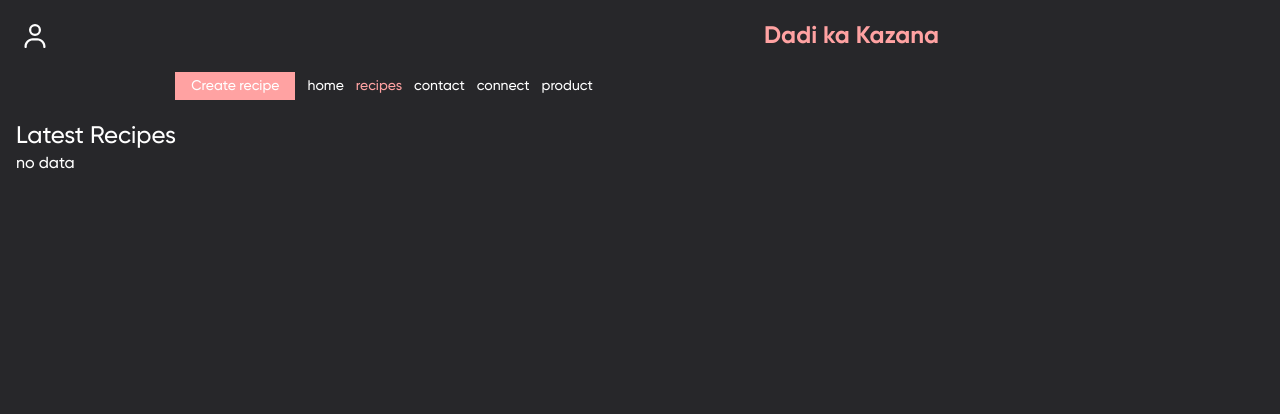
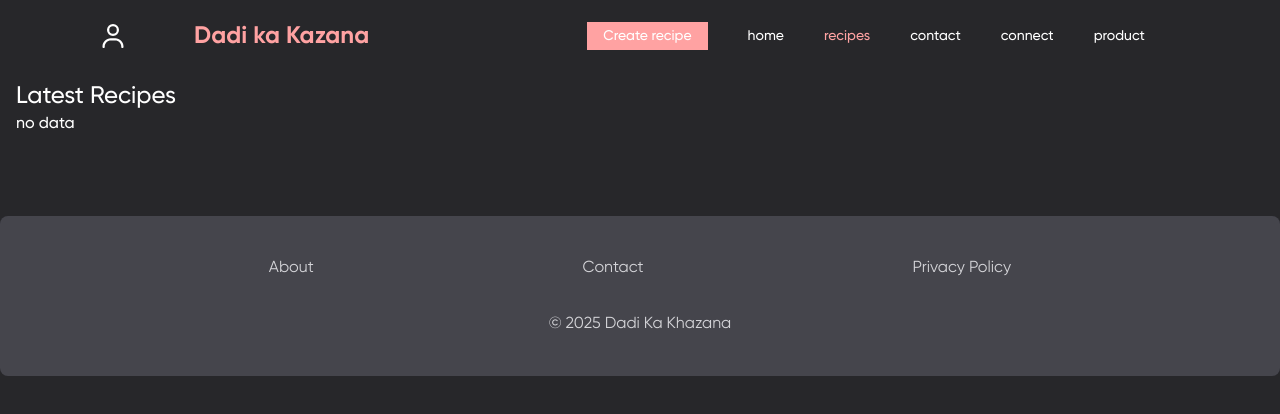
Before and after one commit to itsmepraksh/Dadi-ka-Khazana, a React (Vite) app: page /recipes in a window 1280 px wide. Shown: the top 414 px of the page. Built offline with nearby package versions, Linux system fonts and the light colour scheme.

Commit message:
Feat:  Add Footer and Recipe Cards components, enhance Home and Recipes pages layout

```diff
--- a/src/App.jsx
+++ b/src/App.jsx
@@ -1,3 +1,4 @@
+import Footer from "./components/Footer"
 import Nav from "./components/Nav"
 import MainRoutes from "./routes/MainRoutes"
 
@@ -5,9 +6,10 @@ import MainRoutes from "./routes/MainRoutes"
 
 const App = () => {
   return (
-    <div className="bg-zinc-800 min-h-screen w-full text-white relative font-['GilroyMedium']">
+    <div className=" bg-zinc-800 min-h-screen w-full text-white relative font-['GilroyMedium']">
       <Nav/>
       <MainRoutes/>
+      <Footer/>
     </div>
   )
 }
--- /dev/null
+++ b/src/components/FeatureRecipeCard.jsx
@@ -0,0 +1,13 @@
+import React from "react";
+
+const FeatureRecipeCard = ({ imgSrc, recipeName, recipeFrom }) => {
+  return (
+    <div id="feature-card" className="shrink-[0]">
+      <img className="w-40 rounded-lg" src={imgSrc} alt="recipe-image" />
+      <h1 className="py-1 text-lg">{recipeName}</h1>
+      <p className="text-sm text-red-300">{recipeFrom}</p>
+    </div>
+  );
+};
+
+export default FeatureRecipeCard;
--- /dev/null
+++ b/src/components/Footer.jsx
@@ -0,0 +1,20 @@
+import { Link } from "react-router-dom"
+
+
+
+const Footer = () => {
+  return (
+    <div className='font-[GilroyRegular] py-10 rounded-lg bg-zinc-600/70 text-zinc-300 text-center'>
+        <div id="foot-link" className=' flex justify-around md:justify-evenly  '>
+            <Link>About</Link>
+            <Link>Contact</Link>
+            <Link>Privacy Policy</Link>
+        </div>
+        <div id="icon-link" className="py-4"></div>
+        <p>&copy; 2025 Dadi Ka Khazana</p>
+
+    </div>
+  )
+}
+
+export default Footer
--- a/src/components/Nav.jsx
+++ b/src/components/Nav.jsx
@@ -6,10 +6,10 @@ import { faUser } from "@fortawesome/free-regular-svg-icons";
 const Nav = () => {
   const [toggle, setToggle] = useState(false);
   return (
-    <div className="w-full ">
-      <div id="nav-data" className=" p-5 flex flex-row-reverse md:flex-row items-center  justify-between items-center">
+    <div className="w-full  bg-zinc-800 fixed md:flex md:justify-between md:px-10  md:pl-[7%]">
+      <div id="nav-data" className="p-5 md:px-2 flex flex-row-reverse md:flex-row md:w-[35%] xl:w-[25%] items-center gap-2 justify-between ">
         <FontAwesomeIcon className="text-2xl" icon={faUser} />
-        <h1 className="text-red-300 font-['GilroyBold'] text-2xl md:w-[40%]">
+        <h1 className="text-red-300 font-['GilroyBold'] text-2xl  ">
           Dadi ka Kazana
         </h1>
         <h2 onClick={() => setToggle(!toggle)} className="text-2xl md:hidden">
@@ -17,11 +17,11 @@ const Nav = () => {
         </h2>
       </div>
 
-      <div
+      <div id="nav-links"
         className={
           toggle
-            ? "absolute top-20 z-[99] bg-red-400/90 h-[88vh] w-full flex flex-col  md:flex-row justify-center items-center gap-4 p-5 font-medium"
-            : "hidden md:flex w-[60%] justify-center items-center gap-3 text-sm "
+            ? "absolute top-20 z-[99] bg-red-400/90 h-[88vh]  w-full flex flex-col  md:flex-row justify-center items-center gap-4 p-5  font-fmedium "
+            : "hidden md:flex w-[50%] md:w-[65%]  justify-center items-center gap-3 xl:gap-10 text-sm"
         }
       >
         <NavLink
--- /dev/null
+++ b/src/components/PopularRecipeCard.jsx
@@ -0,0 +1,13 @@
+import React from 'react'
+
+const PopularRecipeCard = ({imgSrc , recipeName , recipeDesc}) => {
+  return (
+    <div id="popular-card" className="shrink-[0]">
+      <img className="w-72 max-h-40 object-cover rounded-lg" src={imgSrc} alt="popular-recipe-image" />
+      <h1 className="py-1 text-lg">{recipeName}</h1>
+      <p className="text-sm text-zinc-400">{recipeDesc}</p>
+    </div>
+  )
+}
+
+export default PopularRecipeCard
--- a/src/pages/Contact.jsx
+++ b/src/pages/Contact.jsx
@@ -2,7 +2,7 @@ import React from 'react'
 
 const Contact = () => {
   return (
-    <div>Contact</div>
+    <div className='py-20'>Contact</div>
   )
 }
 
--- a/src/pages/Home.jsx
+++ b/src/pages/Home.jsx
@@ -1,11 +1,13 @@
 import { faPlus } from "@fortawesome/free-solid-svg-icons";
 import { FontAwesomeIcon } from "@fortawesome/react-fontawesome";
 import { useNavigate } from "react-router-dom";
+import FeatureRecipeCard from "../components/FeatureRecipeCard";
+import PopularRecipeCard from "../components/PopularRecipeCard";
 
 const Home = () => {
   const navigate = useNavigate();
   return (
-    <div className="py-5 pl-5 md:pl-[7%]">
+    <div className="py-20 pl-5 md:pl-[7%]">
       <section
         id="hero-section"
         className=" h-[75vh] overflow-hidden bg-cover bg-bottom md:bg-[10%_60%] lg:bg-[20%_70%] rounded-2xl
@@ -35,13 +37,82 @@ const Home = () => {
       </section>
       <section id="categories" className="py-10">
         <h1 className="font-['GilroyBold'] text-2xl md:text-3xl">Categories</h1>
-        <div id="category-link" className="w-full flex flex-row gap-3 py-4 overflow-x-scroll">
-          <p className="bg-gray-600/40 px-4 py-1 flex-shrink-[0] rounded">Indian</p>
-          <p className="bg-gray-600/40 px-4 py-1 flex-shrink-[0] rounded">Italian</p>
-          <p className="bg-gray-600/40 px-4 py-1 flex-shrink-[0] rounded">Quick Meals</p>
-          <p className="bg-gray-600/40 px-4 py-1 flex-shrink-[0] rounded">Healthy</p>
+        <div
+          id="category-link"
+          className="w-full flex flex-row gap-3 py-4 overflow-x-scroll"
+        >
+          <p className="bg-gray-600/40 px-4 py-1 flex-shrink-[0] rounded">
+            Indian
+          </p>
+          <p className="bg-gray-600/40 px-4 py-1 flex-shrink-[0] rounded">
+            Italian
+          </p>
+          <p className="bg-gray-600/40 px-4 py-1 flex-shrink-[0] rounded">
+            Quick Meals
+          </p>
+          <p className="bg-gray-600/40 px-4 py-1 flex-shrink-[0] rounded">
+            Healthy
+          </p>
         </div>
       </section>
+
+      <section id="feature">
+        <h1 className="text-2xl font-['GilroyBold'] pb-4">Featured Recipes</h1>
+        <div id="feature-recipes-box" className="flex flex-wrap gap-4">
+          <FeatureRecipeCard
+            imgSrc={
+              "https://images.unsplash.com/photo-1631452180519-c014fe946bc7?q=80&w=387&auto=format&fit=crop&ixlib=rb-4.1.0&ixid=M3wxMjA3fDB8MHxwaG90by1wYWdlfHx8fGVufDB8fHx8fA%3D%3D"
+            }
+            recipeName={"Paneer Tikka"}
+            recipeFrom={"Indian"}
+          />
+          <FeatureRecipeCard
+            imgSrc={
+              "https://images.unsplash.com/photo-1631452180519-c014fe946bc7?q=80&w=387&auto=format&fit=crop&ixlib=rb-4.1.0&ixid=M3wxMjA3fDB8MHxwaG90by1wYWdlfHx8fGVufDB8fHx8fA%3D%3D"
+            }
+            recipeName={"Pasta Carbonara"}
+            recipeFrom={"Italian"}
+          />
+          <FeatureRecipeCard
+            imgSrc={
+              "https://images.unsplash.com/photo-1631452180519-c014fe946bc7?q=80&w=387&auto=format&fit=crop&ixlib=rb-4.1.0&ixid=M3wxMjA3fDB8MHxwaG90by1wYWdlfHx8fGVufDB8fHx8fA%3D%3D"
+            }
+            recipeName={"Quinoa Salad"}
+            recipeFrom={"Healty"}
+          />
+          <FeatureRecipeCard
+            imgSrc={
+              "https://images.unsplash.com/photo-1631452180519-c014fe946bc7?q=80&w=387&auto=format&fit=crop&ixlib=rb-4.1.0&ixid=M3wxMjA3fDB8MHxwaG90by1wYWdlfHx8fGVufDB8fHx8fA%3D%3D"
+            }
+            recipeName={"Dosa"}
+            recipeFrom={"South Indian"}
+          />
+        </div>
+      </section>
+
+      <section id="popular" className="py-10">
+        <h1 className="text-2xl font-['GilroyBold'] pb-4">Popular Recipes</h1>
+        <div id="popular-recipe-box" className="flex overflow-x-scroll gap-4">
+          <PopularRecipeCard imgSrc={"https://images.unsplash.com/photo-1631452180519-c014fe946bc7?q=80&w=387&auto=format&fit=crop&ixlib=rb-4.1.0&ixid=M3wxMjA3fDB8MHxwaG90by1wYWdlfHx8fGVufDB8fHx8fA%3D%3D"}
+          recipeName={"Biryani"}
+          recipeDesc={"Fragrant rice dish with meat and spices"}
+          />
+           <PopularRecipeCard imgSrc={"https://images.unsplash.com/photo-1631452180519-c014fe946bc7?q=80&w=387&auto=format&fit=crop&ixlib=rb-4.1.0&ixid=M3wxMjA3fDB8MHxwaG90by1wYWdlfHx8fGVufDB8fHx8fA%3D%3D"}
+          recipeName={"Biryani"}
+          recipeDesc={"Fragrant rice dish with meat and spices"}
+          />
+           <PopularRecipeCard imgSrc={"https://images.unsplash.com/photo-1631452180519-c014fe946bc7?q=80&w=387&auto=format&fit=crop&ixlib=rb-4.1.0&ixid=M3wxMjA3fDB8MHxwaG90by1wYWdlfHx8fGVufDB8fHx8fA%3D%3D"}
+          recipeName={"Biryani"}
+          recipeDesc={"Fragrant rice dish with meat and spices"}
+          />
+
+
+
+
+        </div>
+      </section>
+
+
     </div>
   );
 };
--- a/src/pages/Recipes.jsx
+++ b/src/pages/Recipes.jsx
@@ -4,7 +4,7 @@ import { RecipeContext } from "../context/DataContext";
 const Recipes = () => {
   const { recipe } = useContext(RecipeContext);
   return (
-    <div className="py-5 px-4">
+    <div className="py-20 px-4">
       <h1 className=" text-2xl font-medium">Latest Recipes</h1>
       <div id="recipe-container">
         {recipe.length > 0 ?
```
